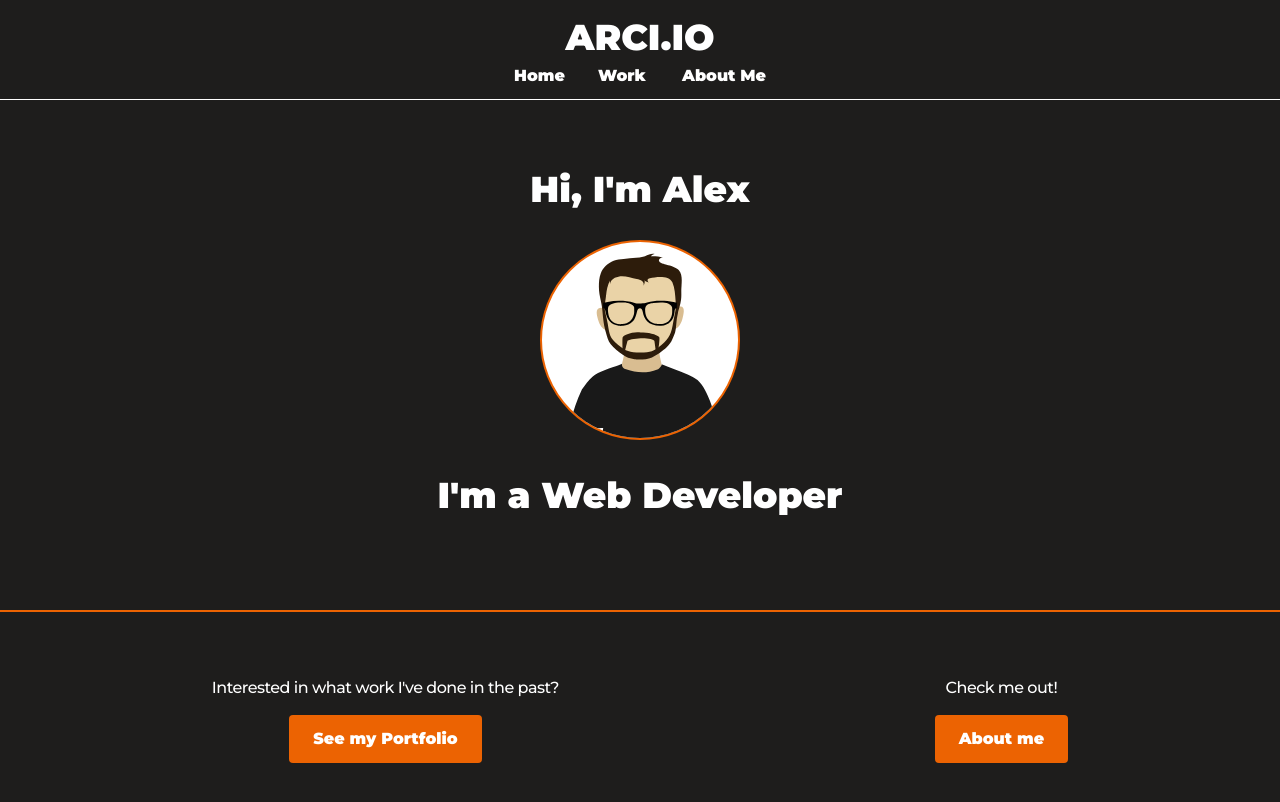
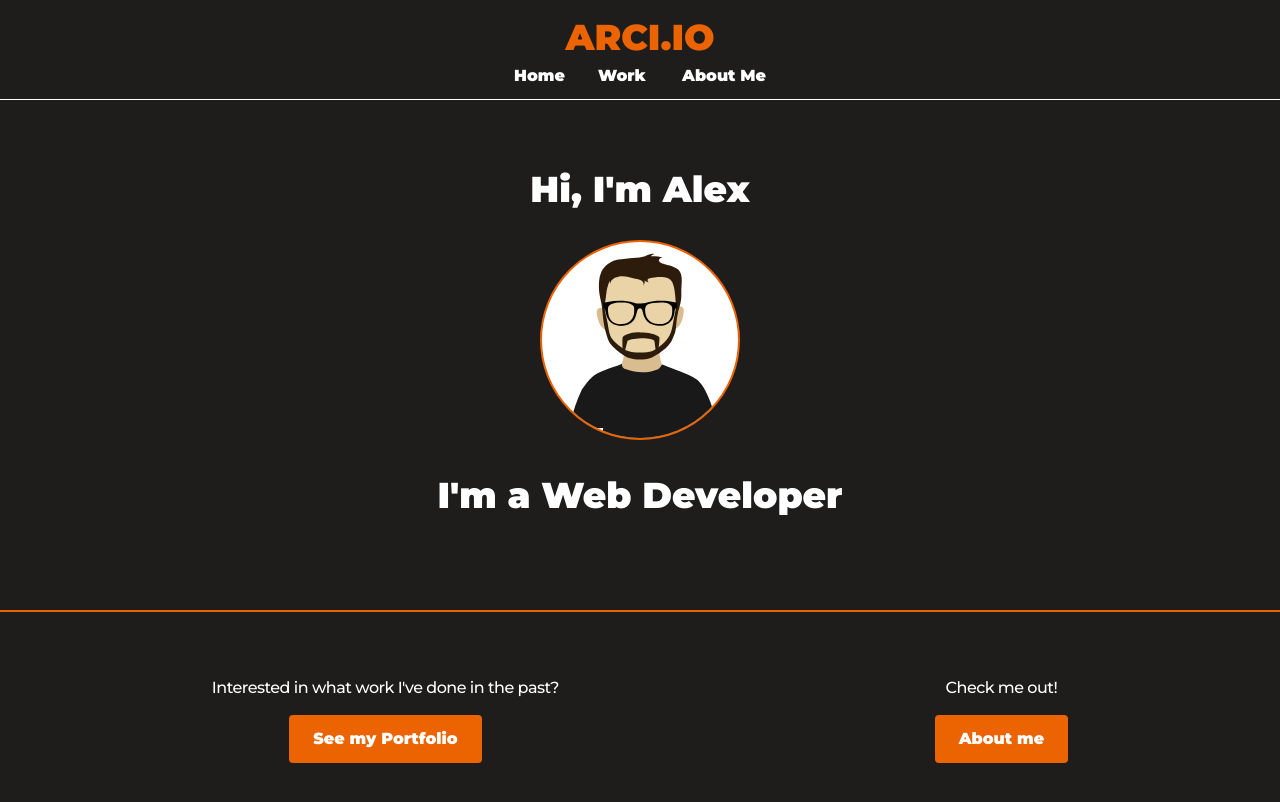
Before and after one commit to alexarciniaga/Arci.io, a Jekyll site: the page built from index.html, in a window 1280 px wide. Shown: the top 802 px of the page. Built offline with Jekyll 4.4.1, drawn with Linux system fonts in a browser that asks for light colours.

Commit message:
Updated logo color

```diff
--- a/_sass/arci/_header.scss
+++ b/_sass/arci/_header.scss
@@ -10,9 +10,8 @@ header {
     align-items: center;
     border-bottom:1px solid #fff;
     .container1 {
-        svg {
-            width:120px;
-            margin-bottom:-6px;
+        a {
+            color:$orange;
         }
     }
     .container2 {
--- a/assets/arci.css
+++ b/assets/arci.css
@@ -423,12 +423,11 @@ header {
 }
 
 /* line 13, E:/Development/Arci.io/_sass/arci/_header.scss */
-header .container1 svg {
-  width: 120px;
-  margin-bottom: -6px;
+header .container1 a {
+  color: #EC6302;
 }
 
-/* line 18, E:/Development/Arci.io/_sass/arci/_header.scss */
+/* line 17, E:/Development/Arci.io/_sass/arci/_header.scss */
 header .container2 {
   display: grid;
   align-items: center;
@@ -584,7 +583,7 @@ header .container2 {
 /* line 1, E:/Development/Arci.io/_sass/arci/_footer.scss */
 .transition {
   height: 100vh;
-  position: absolute;
+  position: fixed;
   top: 0;
   width: 0;
   background-color: #EC6302;
```
Also changed, not shown: 1 other file.
